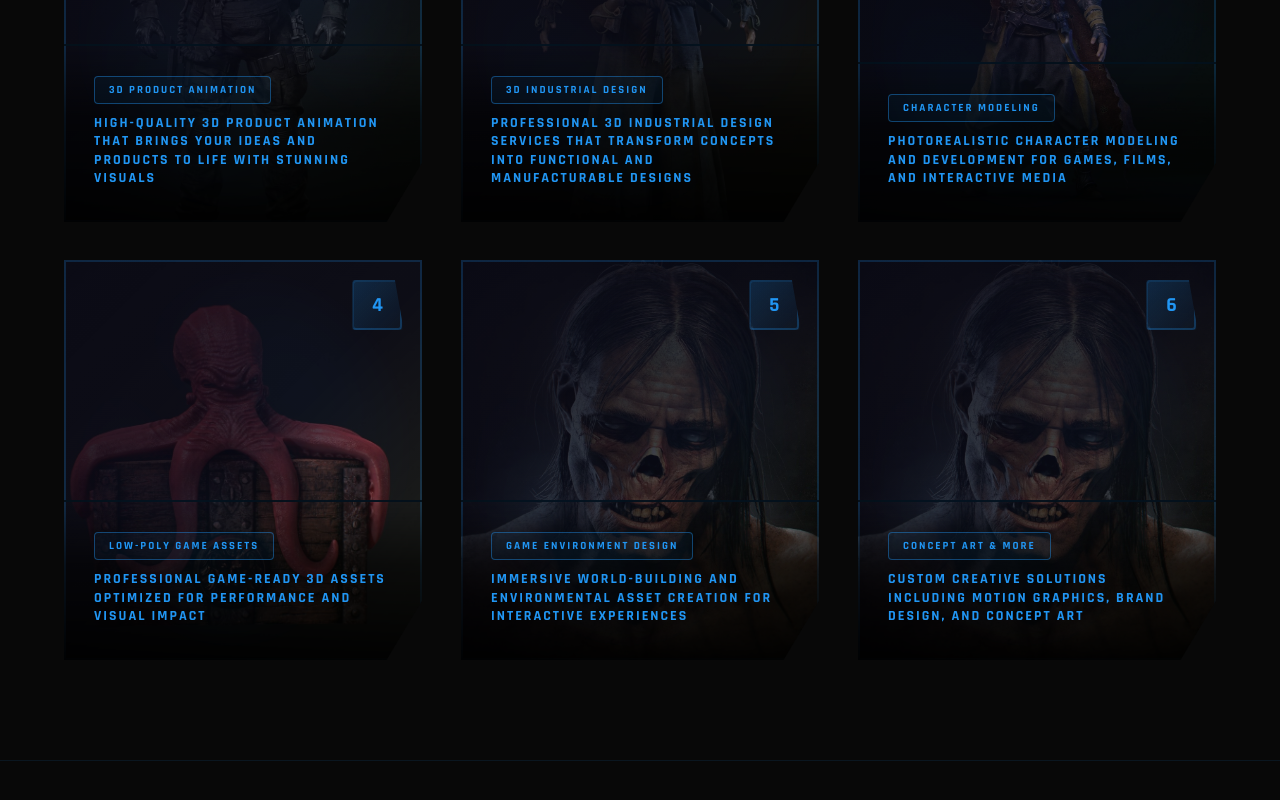
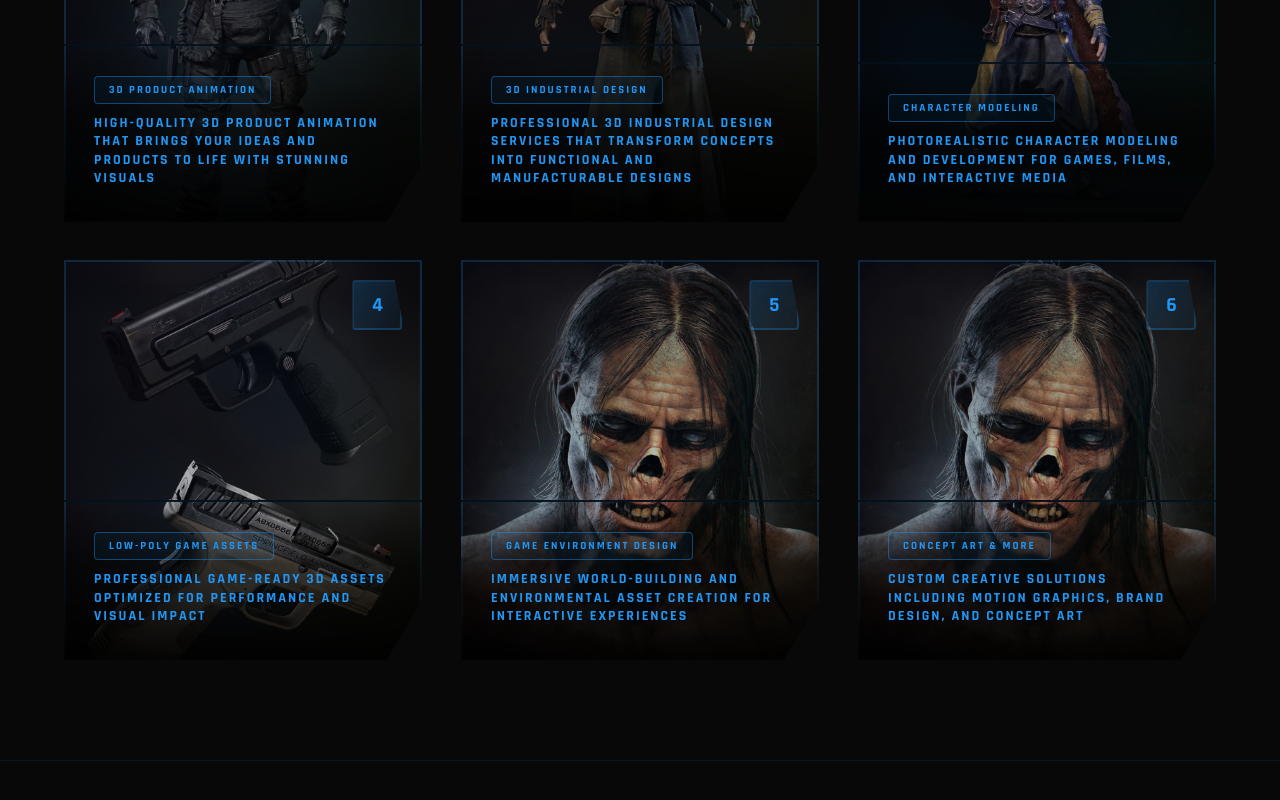
Before and after one commit to Ratul-NotFound/ArtVince, a Next.js app: page / in a window 1280 px wide. Shown: the part 1524-2324 px from the top of the page. Built offline with nearby package versions, Linux system fonts and the light colour scheme.

Commit message:
Service card update

```diff
--- a/src/components/ServiceCard.tsx
+++ b/src/components/ServiceCard.tsx
@@ -1,6 +1,7 @@
 'use client'
 
 import { useRef, useEffect } from 'react'
+import { motion } from 'framer-motion'
 import gsap from 'gsap'
 
 interface ServiceCardProps {
@@ -18,7 +19,7 @@ export default function ServiceCard({ title, description, index }: ServiceCardPr
     '3D PRODUCT ANIMATION': `/images/hero/${heroImages[0]}`,
     '3D INDUSTRIAL DESIGN': `/images/hero/${heroImages[1]}`,
     'CHARACTER MODELING': `/images/hero/${heroImages[2]}`,
-    'LOW-POLY GAME ASSETS': `/images/hero/${heroImages[3]}`,
+    'LOW-POLY GAME ASSETS': `/images/hero/gun_1.jpeg`,
     'GAME ENVIRONMENT DESIGN': `/images/hero/${heroImages[4]}`,
     'CONCEPT ART & MORE': `/images/hero/char_5.jpg`,
   }
@@ -73,7 +74,14 @@ export default function ServiceCard({ title, description, index }: ServiceCardPr
   }, [index])
 
   return (
-    <div className="card hover-trigger" ref={cardRef} style={{ animationDelay: `${index * 0.1}s` }}>
+    <motion.div
+      className="card futuristic-card hover-trigger"
+      ref={cardRef}
+      style={{ animationDelay: `${index * 0.1}s` }}
+      initial={{ opacity: 0, scale: 0.8 }}
+      animate={{ opacity: 1, scale: 1 }}
+      transition={{ duration: 0.7, delay: index * 0.1, type: 'spring' }}
+    >
       <div className="card-inner">
         <div className="card-border"></div>
         <div className="service-glow"></div>
@@ -81,7 +89,7 @@ export default function ServiceCard({ title, description, index }: ServiceCardPr
           style={{
             width: '100%',
             height: '100%',
-            background: `linear-gradient(135deg, rgba(10, 10, 21, 0.95) 0%, rgba(10, 10, 21, 0.8) 50%, rgba(204, 255, 0, 0.03) 100%), url('${imagePath}')`,
+               background: `linear-gradient(135deg, rgba(10, 10, 21, 0.6) 0%, rgba(10, 10, 21, 0.3) 50%, rgba(204, 255, 0, 0.03) 100%), url('${imagePath}')`,
             backgroundSize: 'cover',
             backgroundPosition: 'center',
             position: 'absolute',
@@ -96,6 +104,6 @@ export default function ServiceCard({ title, description, index }: ServiceCardPr
           <div className="service-accent-line"></div>
         </div>
       </div>
-    </div>
+    </motion.div>
   )
 }
```
Also changed, not shown: package.json (+23 -22 lines), 1 other file (tests, documents, lock files or other folders).
